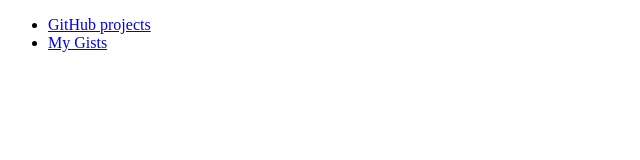
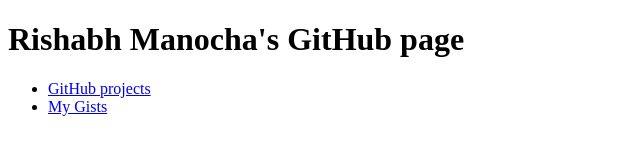
Before and after one commit to rmanocha/rmanocha.github.com, a plain HTML site: page index.html in a window 1280 px wide. Shown: the whole page, without its empty margins (0-640 px from the left). Drawn offline with Linux system fonts and the light colour scheme.

Commit message:
Adding a heading and fixing xhtml compliance.

```diff
--- a/index.html
+++ b/index.html
@@ -6,8 +6,10 @@
     <title>Rishabh Manocha's GitHub home page</title>
 </head>
 <body>
+<h1>Rishabh Manocha's GitHub page</h1>
 <ul>
     <li><a href="http://github.com/rmanocha">GitHub projects</a></li>
     <li><a href="http://gist.github.com/rmanocha">My Gists</a></li>
 </ul>
 </body>
+</html>
```
